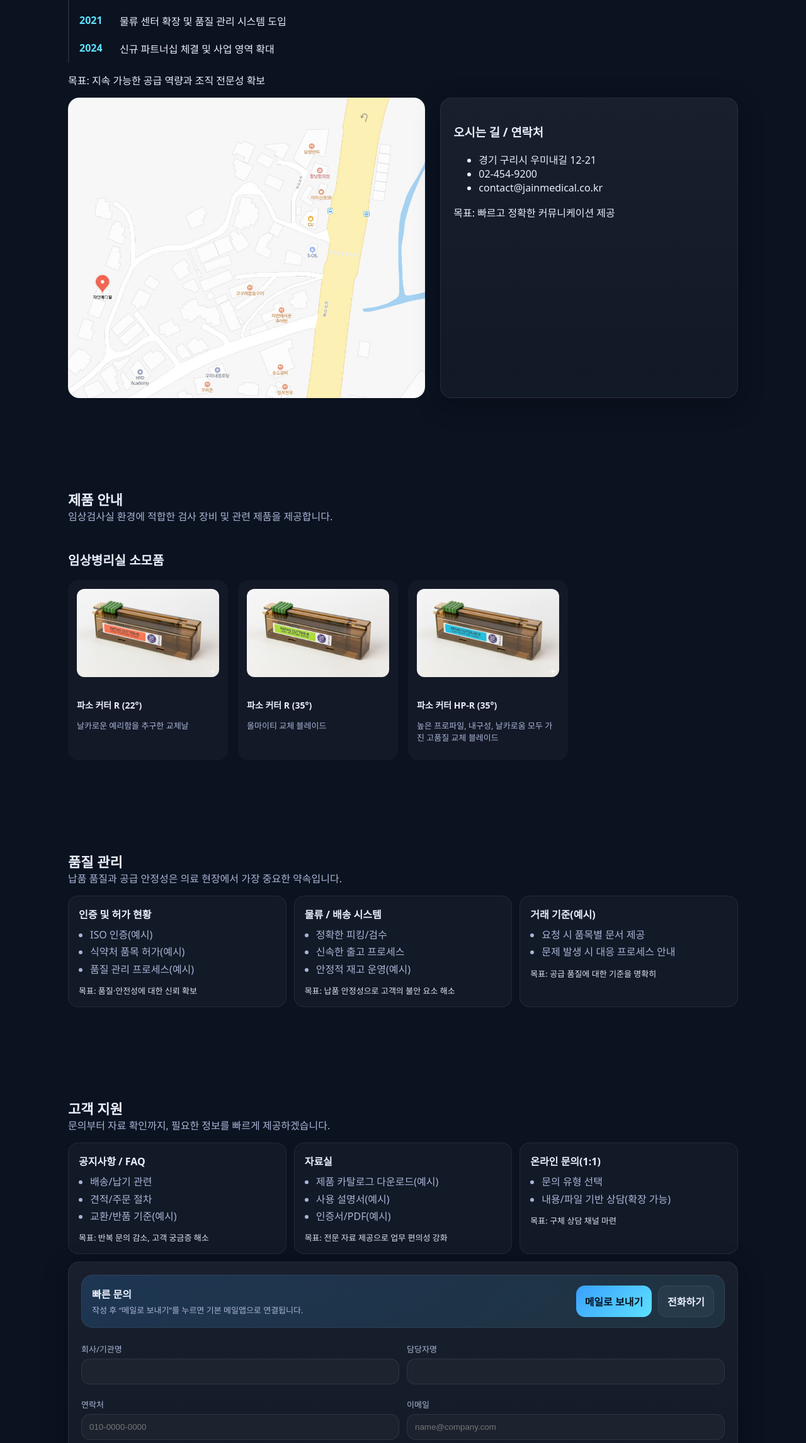
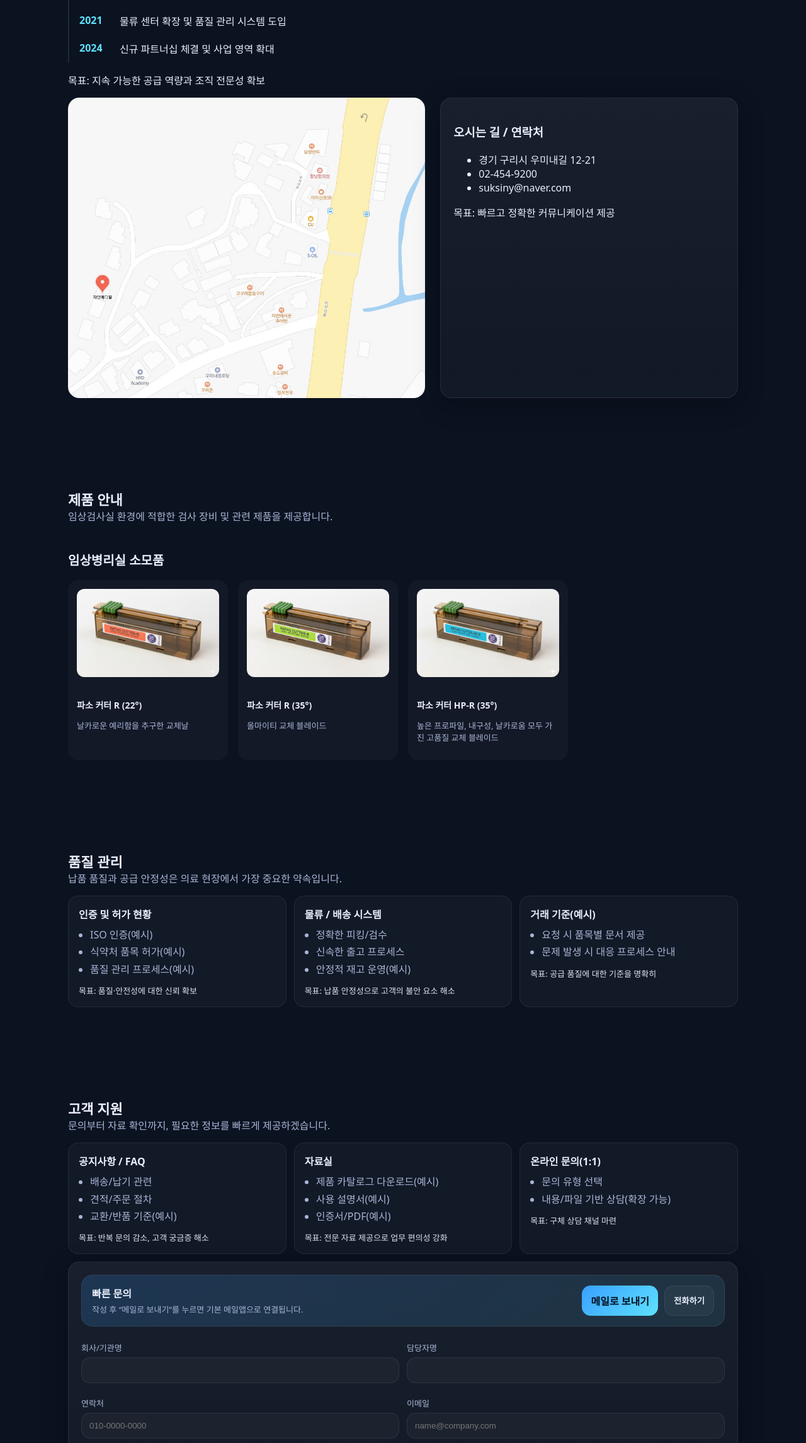
Before and after one commit to changwoojung7-sys/Jain_medical, a React (Vite) app: page / in a window 1280 px wide. Shown: the part 1774-4065 px from the top of the page at 63% size. Built offline with nearby package versions, Linux system fonts and the light colour scheme.

Commit message:
Add files via upload

```diff
--- a/src/components/ContactCta.jsx
+++ b/src/components/ContactCta.jsx
@@ -13,7 +13,7 @@ export default function ContactCta() {
   const mailto = useMemo(() => {
     const subject = `[${siteConfig.companyName}] 제품 문의/견적 요청`;
     const body =
-`회사/기관: ${form.company}
+      `회사/기관: ${form.company}
 담당자: ${form.name}
 연락처: ${form.phone}
 이메일: ${form.email}
@@ -33,15 +33,20 @@ ${form.message}
         </div>
         <div className="right">
           <a className="btn primary" href={mailto}>메일로 보내기</a>
-          <a className="btn" href={`tel:${siteConfig.phone.replaceAll("-", "")}`}>전화하기</a>
+          <button
+            className="btn"
+            onClick={() => alert(`문의 전화: ${siteConfig.phone}`)}
+          >
+            전화하기
+          </button>
         </div>
       </div>
 
       <div className="grid" style={{ gridTemplateColumns: "repeat(2, 1fr)" }}>
-        <Field label="회사/기관명" value={form.company} onChange={(v)=>setForm({ ...form, company: v })} />
-        <Field label="담당자명" value={form.name} onChange={(v)=>setForm({ ...form, name: v })} />
-        <Field label="연락처" value={form.phone} onChange={(v)=>setForm({ ...form, phone: v })} placeholder="010-0000-0000" />
-        <Field label="이메일" value={form.email} onChange={(v)=>setForm({ ...form, email: v })} placeholder="name@company.com" />
+        <Field label="회사/기관명" value={form.company} onChange={(v) => setForm({ ...form, company: v })} />
+        <Field label="담당자명" value={form.name} onChange={(v) => setForm({ ...form, name: v })} />
+        <Field label="연락처" value={form.phone} onChange={(v) => setForm({ ...form, phone: v })} placeholder="010-0000-0000" />
+        <Field label="이메일" value={form.email} onChange={(v) => setForm({ ...form, email: v })} placeholder="name@company.com" />
       </div>
 
       <div style={{ marginTop: 10 }}>
--- a/src/data/products.js
+++ b/src/data/products.js
@@ -27,6 +27,14 @@ export const products = [
     name: "파소 커터 R (35°)",
     image: pathoCutterR35Detail,
     summary: "올마이티 교체 블레이드",
+    detailDescription: sharedDetailDescription,
+    features: [
+      "35° 칼날 각도",
+      "50매입/1박스",
+      "표준형 마이크로톰 칼날",
+      "안정적인 절삭력"
+    ],
+    application: "임상병리과, 조직검사실",
   },
   {
     id: "patho-cutter-hp-r-35",
--- a/src/pages/About.jsx
+++ b/src/pages/About.jsx
@@ -70,7 +70,7 @@ export default function About() {
           <ul>
             <li>경기 구리시 우미내길 12-21</li>
             <li>02-454-9200</li>
-            <li>contact@jainmedical.co.kr</li>
+            <li>{siteConfig.email}</li>
           </ul>
           <p>목표: 빠르고 정확한 커뮤니케이션 제공</p>
         </div>
```
